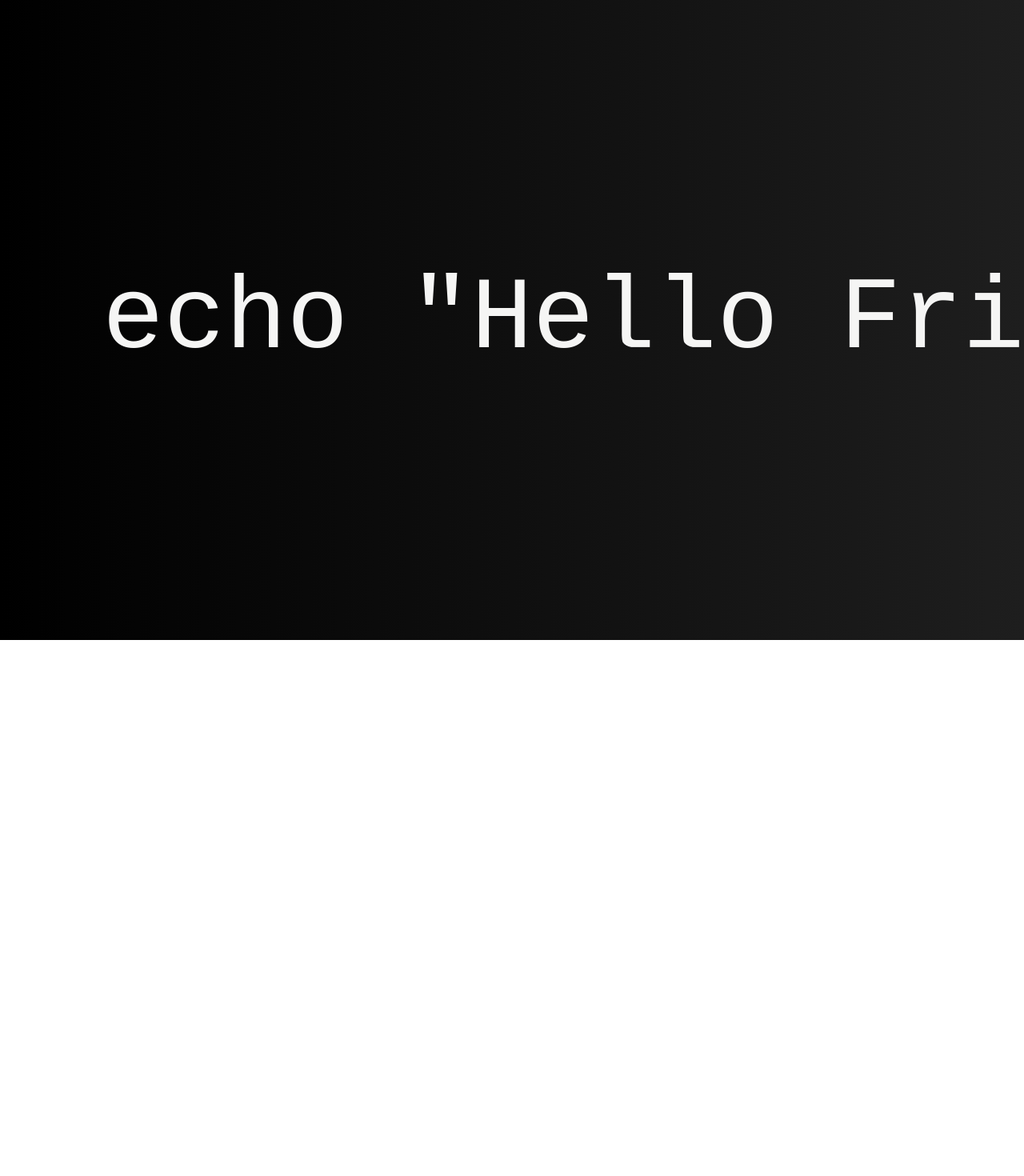
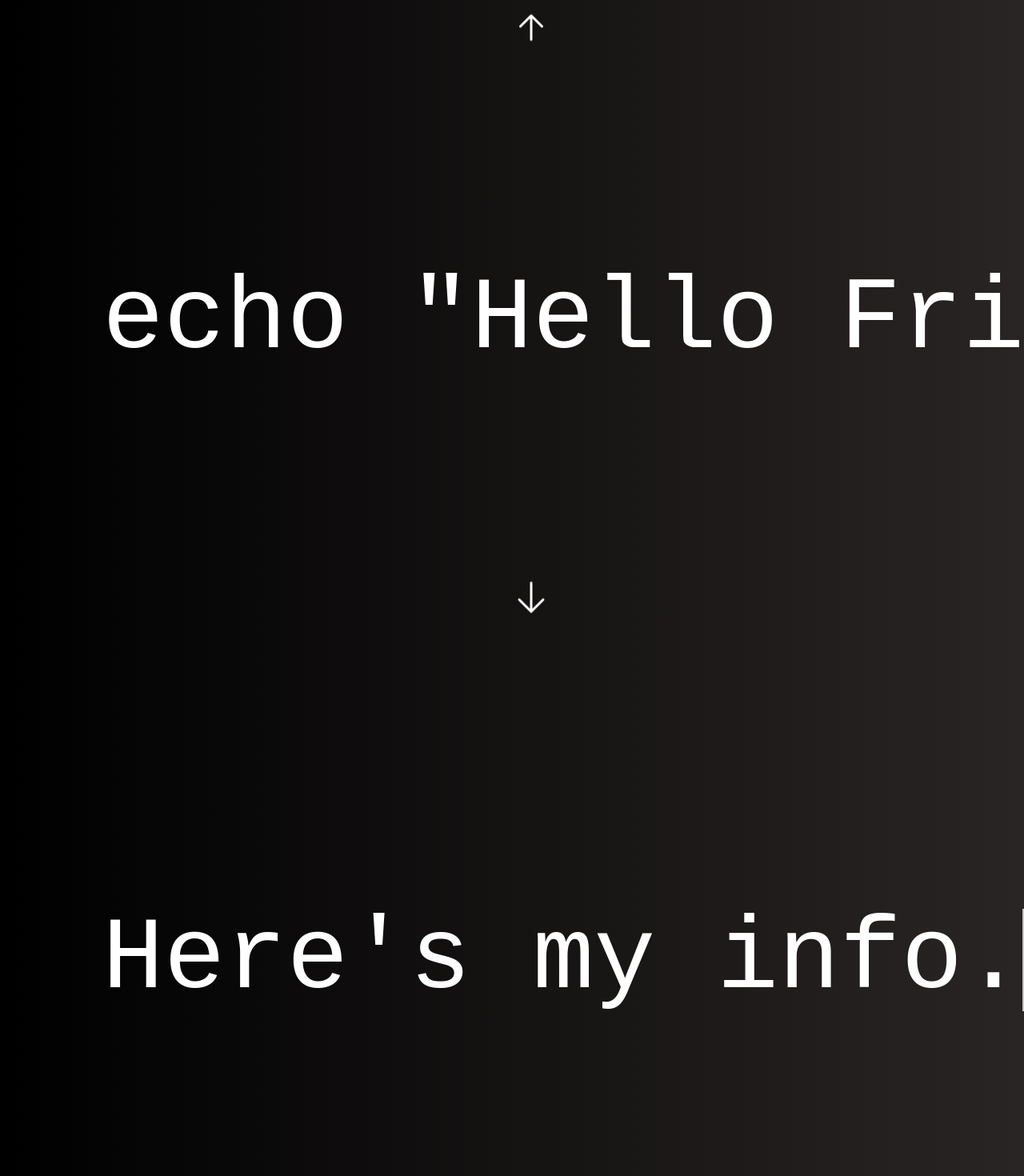
Before and after one commit to adr1an0s0ar3s/adr1an0s0ar3s.github.io, a React (Create React App) app: page / in a window 1280 px wide. Shown: the top 1470 px of the page at 80% size. Before the commit the page ends 800 px from the top, so only its background shows below. Built offline with nearby package versions, Linux system fonts and the light colour scheme.

Commit message:
feat: add second page

```diff
--- a/src/App.js
+++ b/src/App.js
@@ -1,13 +1,37 @@
-function App() {
+export default function App() {
+
+  const goNextPage = () => {
+    document.body.style.overflow = "hidden";
+    window.scrollTo({
+      top: window.innerHeight,
+      behavior: 'smooth',
+    });
+  };
+
   return (
-    <div className="flex h-screen bg-gradient-to-r to-[#1E1E1E] from-black items-center">
-      <div className="w-max">
-        <h1 className="ml-32 text-9xl font-pixel text-stone-100 animate-typing overflow-hidden whitespace-nowrap border-r-4 border-r-white pr-5">
-          echo "Hello Friend"
+    <div className="bg-gradient-to-r from-black to-stone-800">
+      <div className="flex h-screen items-center">
+        <div className="w-max">
+          <h1 className="ml-32 text-9xl font-pixel text-white animate-typing overflow-hidden whitespace-nowrap border-r-2 border-r-white pr-5">
+            echo "Hello Friend"
+          </h1>
+        </div>
+        <button className="text-white absolute left-1/2 bottom-5 animate-bounce hover:text-stone-500" onClick={goNextPage}>
+          <svg xmlns="http://www.w3.org/2000/svg" fill="none" viewBox="0 0 24 24" stroke-width="1.5" stroke="currentColor" class="w-12 h-12">
+            <path stroke-linecap="round" stroke-linejoin="round" d="M19.5 13.5L12 21m0 0l-7.5-7.5M12 21V3" />
+          </svg>
+        </button>
+      </div>
+      <div className="flex h-screen items-center">
+        <h1 className="ml-32 text-9xl font-pixel text-white animate-typing overflow-hidden whitespace-nowrap border-r-2 border-r-white pr-5">
+          Here's my info... # TODO
         </h1>
+        <button className="text-white absolute left-1/2 top-5 animate-bounce hover:text-stone-500" onClick={goNextPage}>
+          <svg xmlns="http://www.w3.org/2000/svg" fill="none" viewBox="0 0 24 24" strokeWidth={1.5} stroke="currentColor" className="w-12 h-12">
+            <path strokeLinecap="round" strokeLinejoin="round" d="M12 19.5v-15m0 0l-6.75 6.75M12 4.5l6.75 6.75" />
+          </svg>
+        </button>
       </div>
     </div>
   );
 }
-
-export default App;
```
